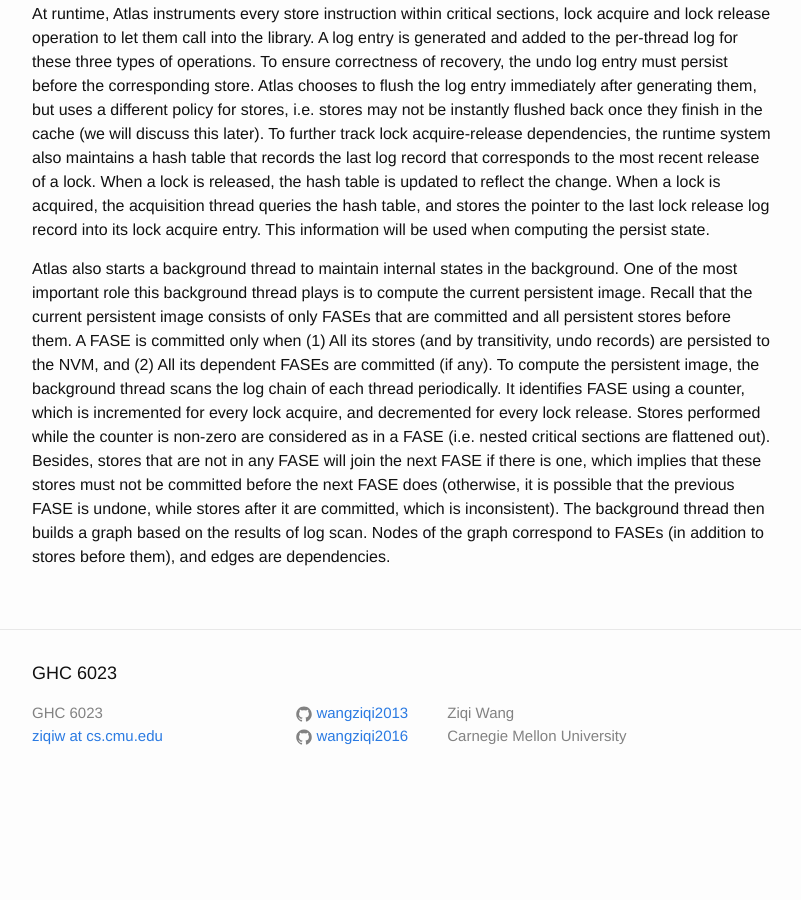
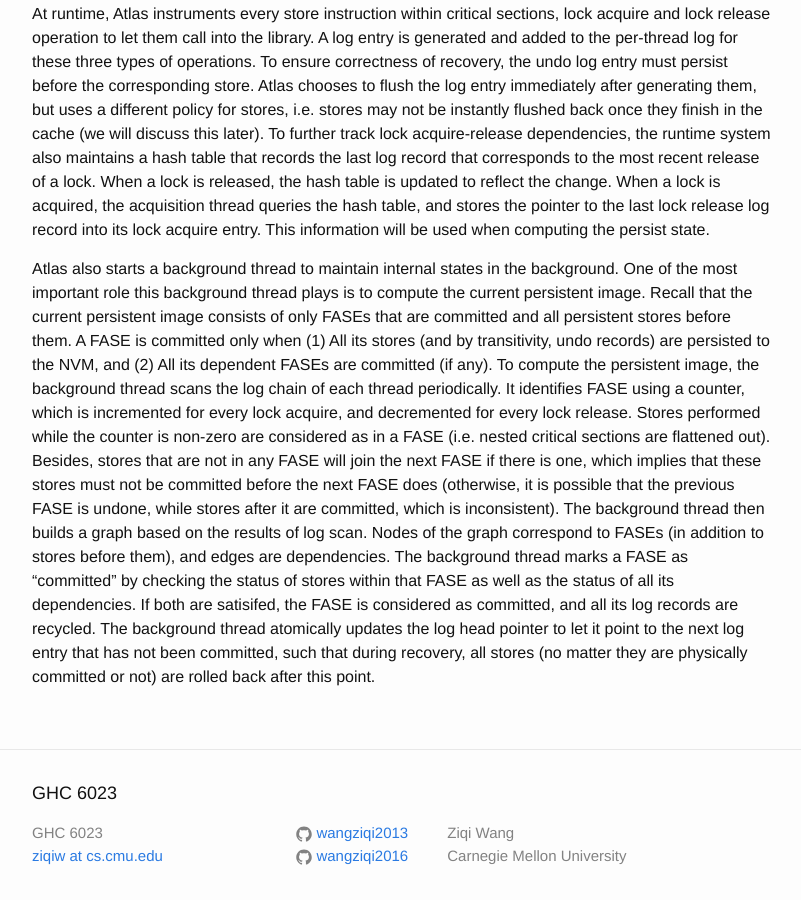
Before and after one commit to wangziqi2013/wangziqi2013.github.io, a Jekyll site: the page built from _posts/2019-08-04-atlas.markdown, in a window 1280 px wide and 900 px high, scrolled down 2062 px. Shown: the whole window, without its empty margins (238-1039 px from the left). Built offline with Jekyll 4.4.1, drawn with Linux system fonts in a browser that asks for light colours; before the commit the page ends 2869 px from its top, so only the background shows below that.

Commit message:
Finish background thread

```diff
--- a/_posts/2019-08-04-atlas.markdown
+++ b/_posts/2019-08-04-atlas.markdown
@@ -95,4 +95,8 @@ Stores performed while the counter is non-zero are considered as in a FASE (i.e.
 Besides, stores that are not in any FASE will join the next FASE if there is one, which implies that these stores must not be
 committed before the next FASE does (otherwise, it is possible that the previous FASE is undone, while stores after
 it are committed, which is inconsistent). The background thread then builds a graph based on the results of log scan.
-Nodes of the graph correspond to FASEs (in addition to stores before them), and edges are dependencies.
+Nodes of the graph correspond to FASEs (in addition to stores before them), and edges are dependencies. The background thread
+marks a FASE as "committed" by checking the status of stores within that FASE as well as the status of all its dependencies.
+If both are satisifed, the FASE is considered as committed, and all its log records are recycled. The background thread
+atomically updates the log head pointer to let it point to the next log entry that has not been committed, such that
+during recovery, all stores (no matter they are physically committed or not) are rolled back after this point.
```
